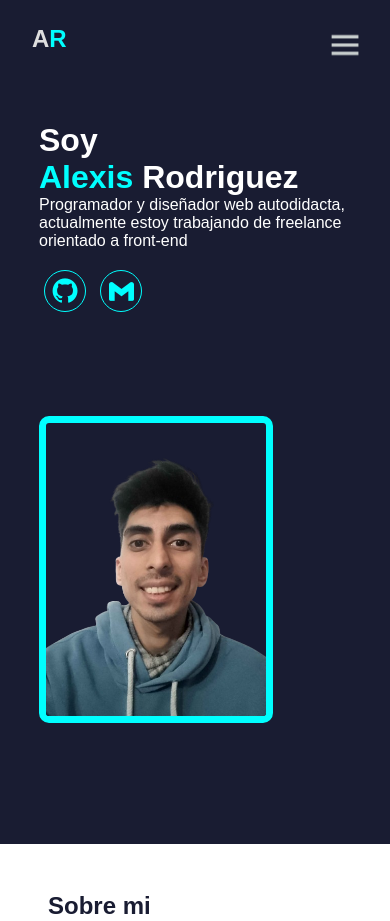
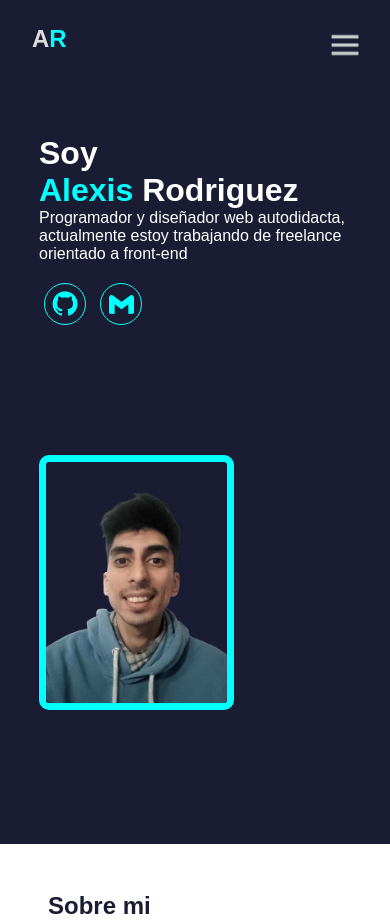
Before and after one commit to alexisrr11/RodriguezAlexis, a PHP site: page / in a window 390 px wide. Shown: the top 921 px of the page. Run offline with PHP 8.4, Linux system fonts and the light colour scheme.

Commit message:
Update style20241112.css

```diff
--- a/style20241112.css
+++ b/style20241112.css
@@ -562,7 +562,7 @@
         font-size: 0.9em;
     }
     .main img {
-        width: 60vw;
+        width: 50vw;
     }
     .service_title {
         margin: 0;
```
